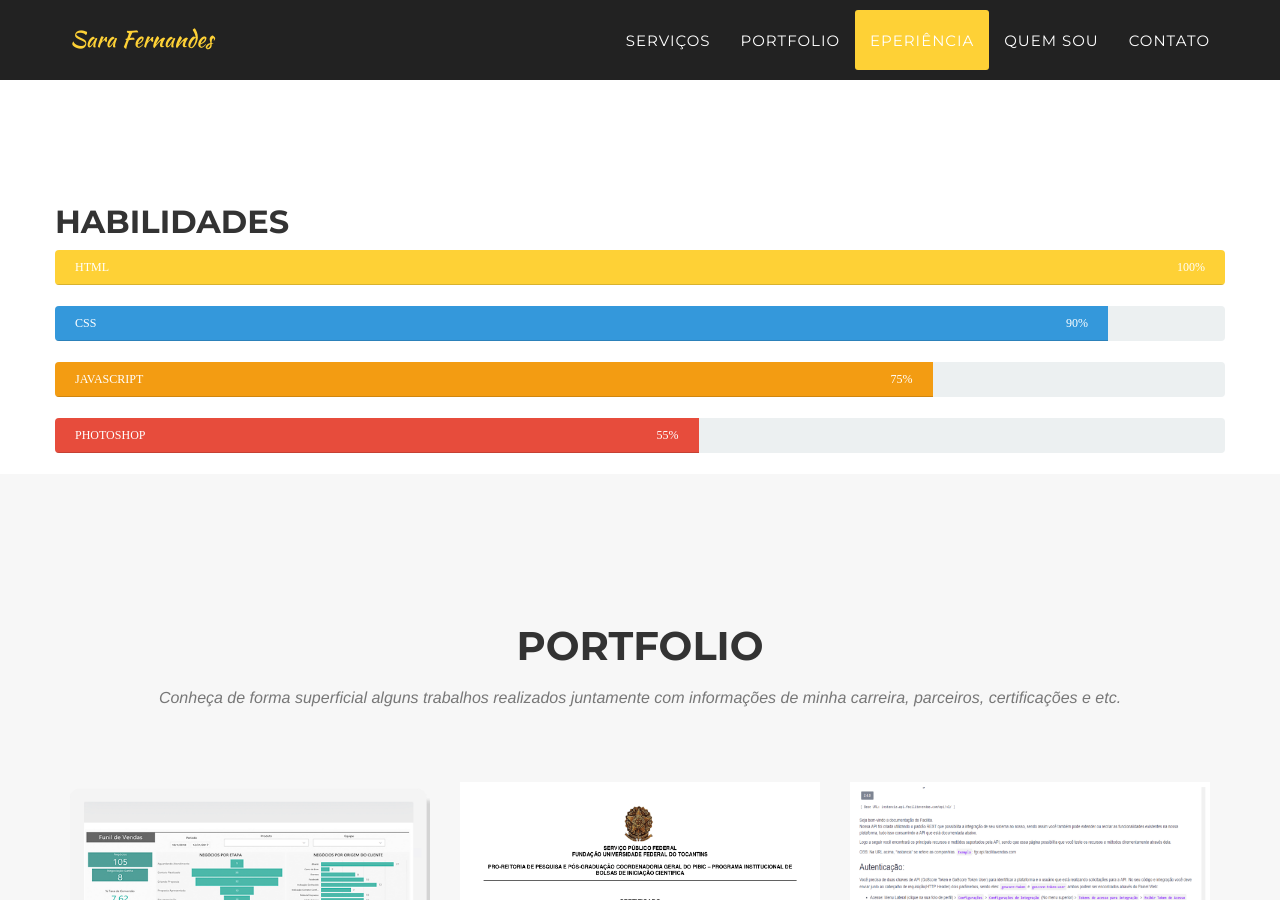
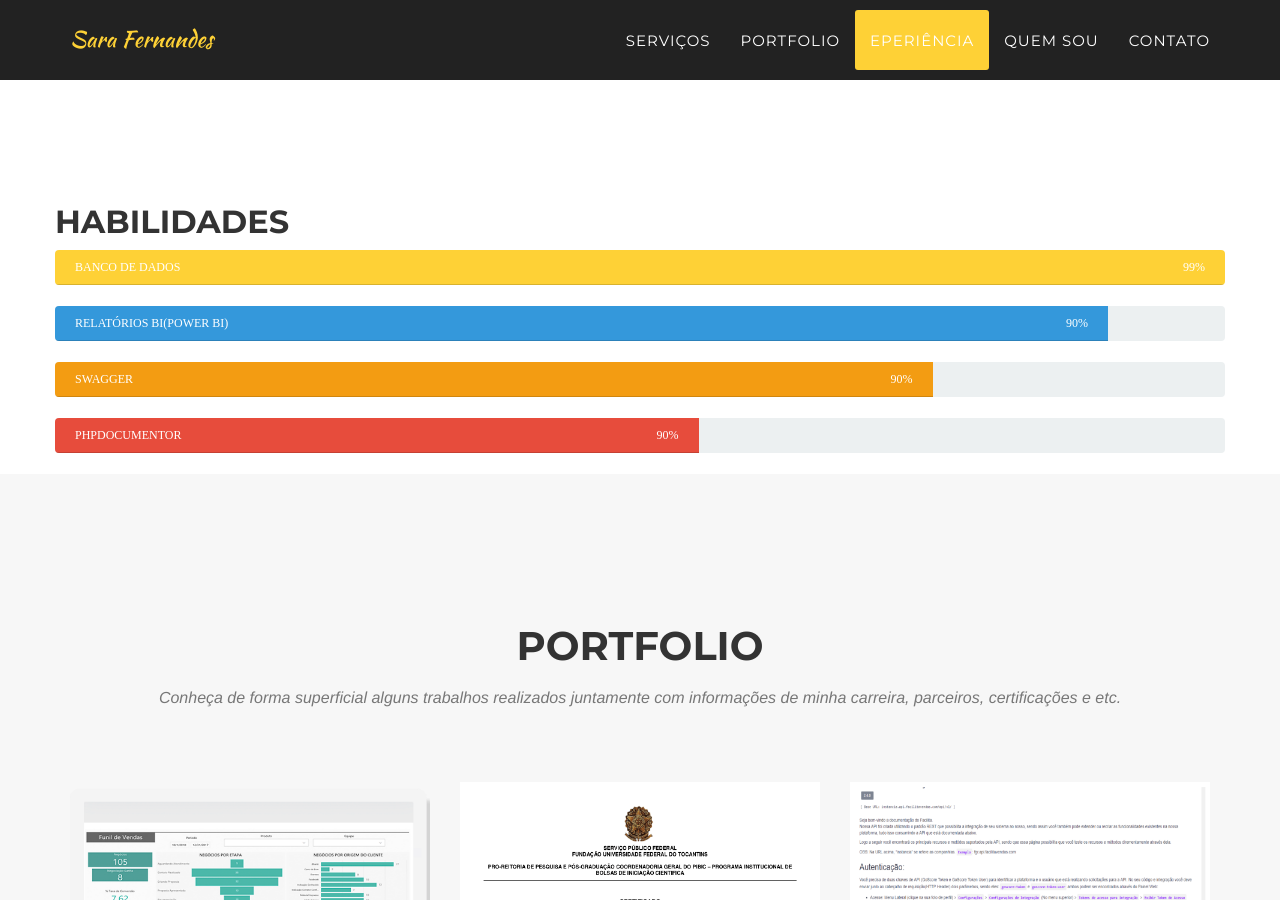
Before and after one commit to SaraFernandes/sarafernandes.github.io, a Jekyll site: the page built from index.html, in a window 1280 px wide and 900 px high, scrolled down 4218 px. Built offline with Jekyll 4.4.1, drawn with Linux system fonts in a browser that asks for light colours; some web fonts are replaced.

Commit message:
Update clients.html

```diff
--- a/_includes/clients.html
+++ b/_includes/clients.html
@@ -5,25 +5,25 @@
 		 <!-- Skill Bars -->
             <div class="progress skill-bar ">
                 <div class="progress-bar progress-bar-success" role="progressbar" aria-valuenow="100" aria-valuemin="0" aria-valuemax="100">
-                    <span class="skill">HTML <i class="val">100%</i></span>
+                    <span class="skill">Banco de Dados<i class="val">99%</i></span>
                 </div>
             </div>
 
             <div class="progress skill-bar">
                 <div class="progress-bar progress-bar-info" role="progressbar" aria-valuenow="90" aria-valuemin="0" aria-valuemax="100" >
-                    <span class="skill">CSS<i class="val">90%</i></span>
+                    <span class="skill">Relatórios BI(Power BI)<i class="val">90%</i></span>
                 </div>
             </div>
 
             <div class="progress skill-bar">
                 <div class="progress-bar progress-bar-warning" role="progressbar" aria-valuenow="75" aria-valuemin="0" aria-valuemax="100">
-                    <span class="skill">JavaScript<i class="val">75%</i></span>
+                    <span class="skill">Swagger<i class="val">90%</i></span>
                 </div>
             </div>
 
             <div class="progress skill-bar">
                 <div class="progress-bar progress-bar-danger" role="progressbar" aria-valuenow="55" aria-valuemin="0" aria-valuemax="100">
-                    <span class="skill">Photoshop<i class="val">55%</i></span>
+                    <span class="skill">phpDocumentor<i class="val">90%</i></span>
                 </div>
             </div>
 
```
